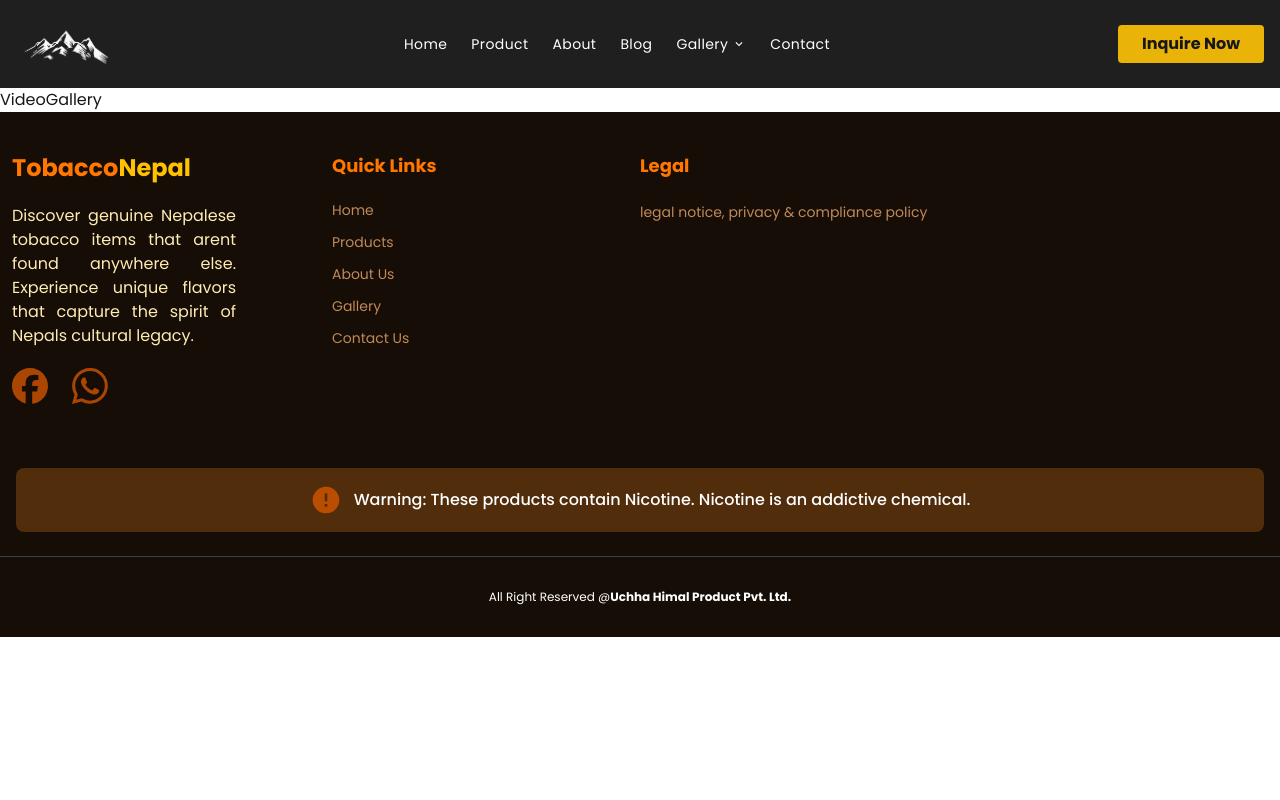
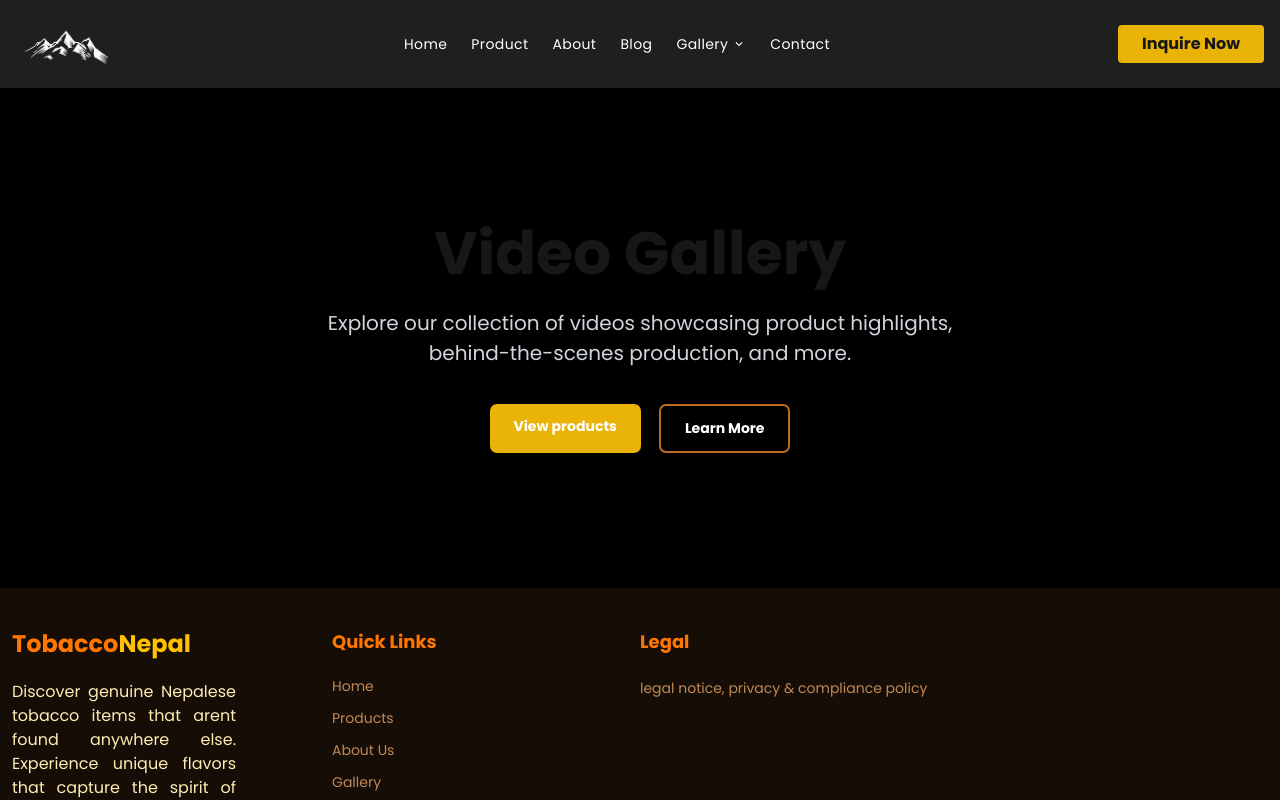
Before and after one commit to AforAashish999/Tobacco-Nepal, a Next.js app: page /videogallery in a window 1280 px wide. Shown: the top 800 px of the page. Built offline with nearby package versions, Linux system fonts and the light colour scheme.

Commit message:
feat(VideoGallery): add hero section

```diff
--- a/app/(gallery)/videogallery/Hero-Section.module.css
+++ b/app/(gallery)/videogallery/Hero-Section.module.css
@@ -0,0 +1,49 @@
+.hero {
+  height: 500px;
+  display: flex;
+  flex-direction: column;
+  justify-content: center;
+  align-items: center;
+  background-color: black;
+}
+.hero__title {
+  font-size: 60px;
+  color: var(--color-orange-400);
+  font-weight: bold;
+  margin-bottom: 10px;
+}
+.hero__subTitle {
+  font-size: 20px;
+  color: var(--color-gray-300);
+  max-width: 672px;
+  text-align: center;
+  margin-bottom: 20px;
+}
+.hero__linkWrapper {
+  display: flex;
+  gap: 18px;
+  padding: 16px;
+}
+.hero__productLink {
+  background-color: #eab308;
+  font-size: 14px;
+  font-weight: bold;
+  color: white;
+  padding: 12px 24px;
+  border-radius: 7px;
+}
+.hero__productLink:hover {
+  background-color: #c76f44;
+}
+.hero__learnLink {
+  background-color: black;
+  color: white;
+  font-size: 14px;
+  font-weight: bold;
+  padding: 12px 24px;
+  border-radius: 7px;
+  border: 2px solid #be6b22;
+}
+.hero__learnLink:hover {
+  background-color: var(--color-gray-800);
+}
--- a/app/(gallery)/videogallery/HeroSection.js
+++ b/app/(gallery)/videogallery/HeroSection.js
@@ -0,0 +1,25 @@
+import styles from './Hero-Section.module.css'
+import Link from 'next/link'
+
+export default function HeroSection() {
+    return (
+        <div className={styles.hero}>
+            <h1 className={styles.hero__title}>
+                Video Gallery
+            </h1>
+            <h2 className={styles.hero__subTitle}>
+                    Explore our collection of videos showcasing product highlights, behind-the-scenes
+                     production, and more.
+                     </h2>
+
+            <div className={styles.hero__linkWrapper}>
+                <Link href='/products' className={styles.hero__productLink}>
+                    View products
+                </Link>
+                <Link href='/about' className={styles.hero__learnLink}>
+                    Learn More
+                </Link>
+            </div>
+        </div>
+    )
+}
--- a/app/(gallery)/videogallery/page.js
+++ b/app/(gallery)/videogallery/page.js
@@ -1,9 +1,11 @@
 import React from 'react'
+import HeroSection from './HeroSection.js'
 
 export default function VideoGallery
 () {
   return (
-    <div>VideoGallery
+    <div>
+      <HeroSection />
 
     </div>
   )
```
